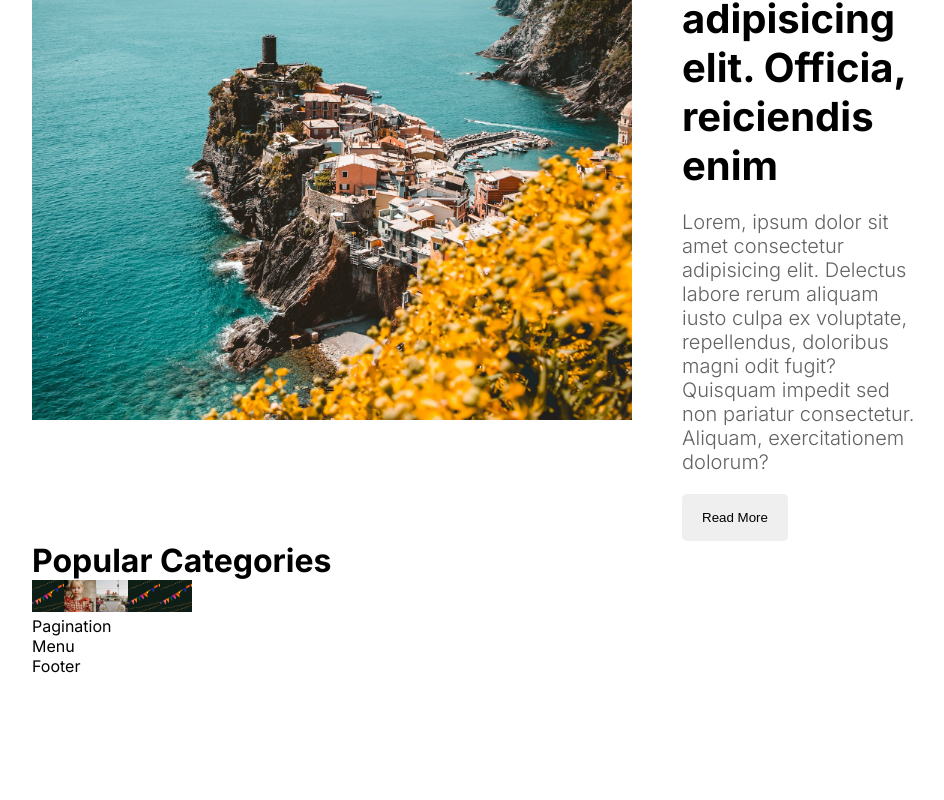
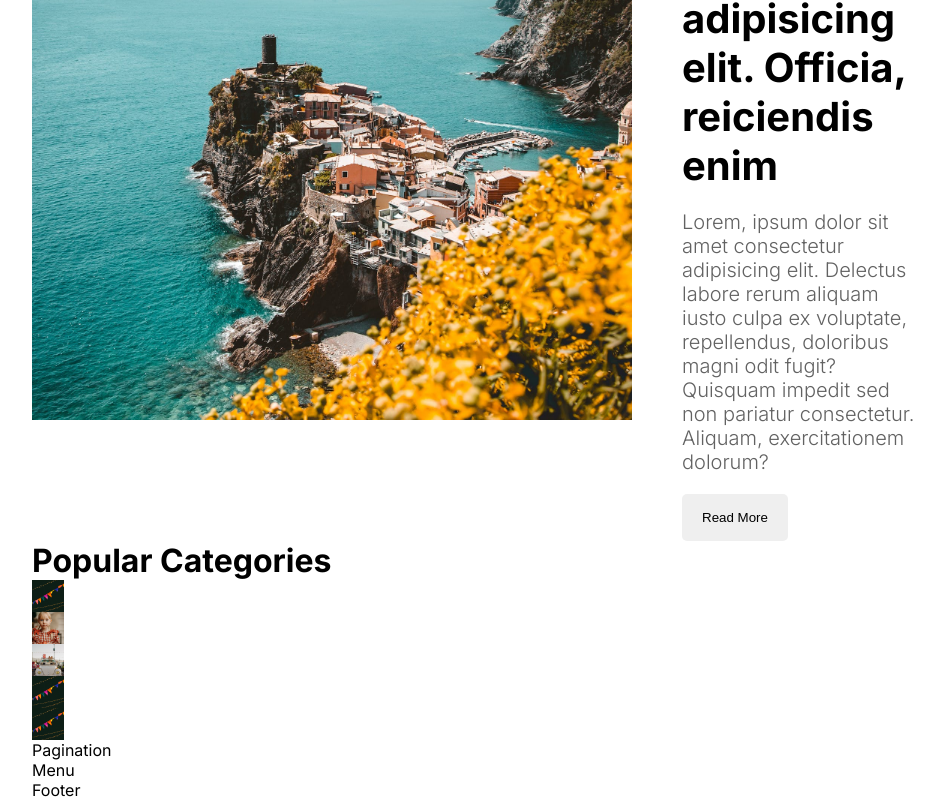
Before and after one commit to aloshvp/next-blog, a Next.js app: page / in a window 1280 px wide. Shown: the part 856-1656 px from the top of the page, without its empty margins (176-1120 px from the left). Before the commit the page ends 1532 px from the top, so only its background shows below. Built offline with nearby package versions, Linux system fonts and the light colour scheme.

Commit message:
Update main.css

```diff
--- a/src/app/styles/main.css
+++ b/src/app/styles/main.css
@@ -126,6 +126,25 @@
     width: max-content;
 }
 
+.categoryListWrapper {
+
+}
+
+.categoryListWrapper>h1 {
+    margin: 50px 0;
+}
+
+.categoryListWrapper .categoryList {
+    display: flex;
+    align-items: center;
+    gap: 10px;
+}
+
+.categoryList >a{
+    display: flex;
+    align-items: center;
+    gap: 10px;
+}
 
 
 
```
